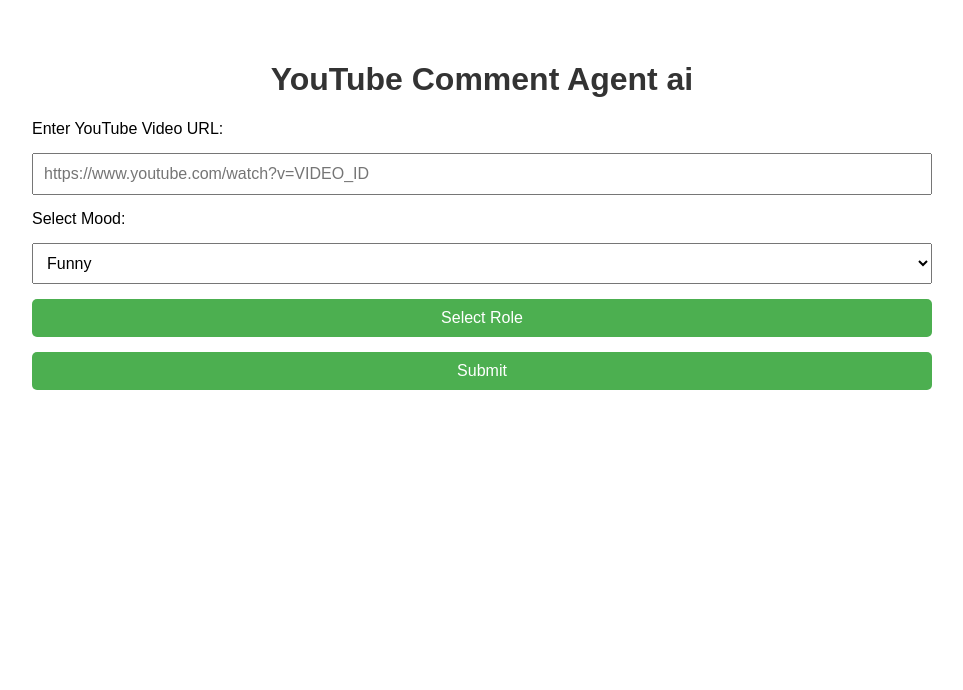
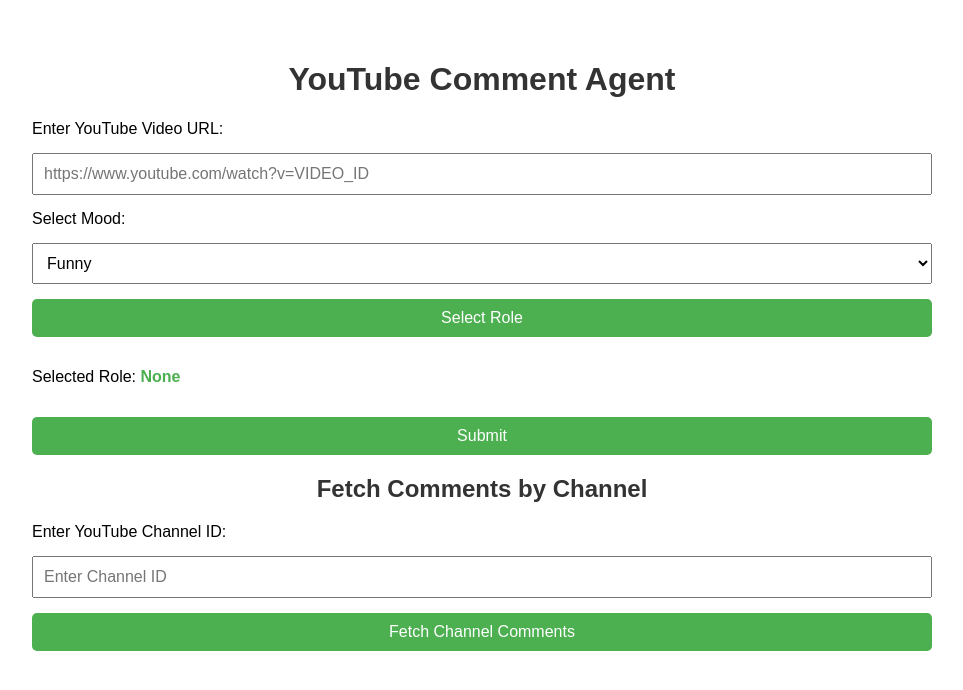
Before and after one commit to boyatlanta/youtube_comment_agent, a Flask app: page / in a window 1280 px wide. Shown: the top 690 px of the page, without its empty margins (8-971 px from the left). Run offline with Flask 3, Linux system fonts and the light colour scheme.

Commit message:
Update index.html

```diff
--- a/templates/index.html
+++ b/templates/index.html
@@ -5,7 +5,6 @@
     <meta name="viewport" content="width=device-width, initial-scale=1.0">
     <title>YouTube Comment Agent</title>
     <style>
-        /* Your existing styles remain unchanged */
         body {
             font-family: Arial, sans-serif;
             margin: 20px;
@@ -51,27 +50,33 @@
             border: 1px solid #ddd;
             padding: 12px;
             text-align: left;
-            vertical-align: top; /* Aligns textareas properly */
+            vertical-align: top;
         }
         th {
             background-color: #f4f4f4;
             font-weight: bold;
         }
         .generate-reply-column, .edit-reply-column {
-            width: 40%; /* Ensure "Edit Reply" matches "Generated Reply" */
+            width: 40%;
         }
         .approve-column {
             width: 20%;
         }
         textarea {
-            width: 100%; /* Textarea fills the column */
-            height: 150px; /* Adjustable height */
+
+            width: 100%; /* Ensures the textarea spans the full width of the column */
+            max-width: 600px; /* Prevents it from getting too wide */
+            height: 300px; /* Increase height for better editing space */
             padding: 10px;
             font-size: 14px;
             line-height: 1.5;
             border: 1px solid #ccc;
             border-radius: 5px;
-            resize: vertical; /* Allow vertical resizing */
+            resize: vertical; /* Allows users to manually resize vertically */
+            background-color: #f9f9f9; /* Light background for better readability */
+            box-shadow: 0 2px 4px rgba(0, 0, 0, 0.1); /* Subtle shadow for a lifted effect */
+}
+
         }
         .center {
             text-align: center;
@@ -123,10 +128,14 @@
         .close:hover {
             color: black;
         }
+        .highlight {
+            font-weight: bold;
+            color: #4CAF50;
+        }
     </style>
 </head>
 <body>
-    <h1>YouTube Comment Agent ai</h1>
+    <h1>YouTube Comment Agent</h1>
     <form id="youtubeForm">
         <label for="youtubeUrl">Enter YouTube Video URL:</label>
         <input type="text" id="youtubeUrl" placeholder="https://www.youtube.com/watch?v=VIDEO_ID" required>
@@ -140,12 +149,23 @@
 
         <input type="hidden" id="role" name="role">
         <button type="button" onclick="openRolePopup()">Select Role</button>
+        <p>Selected Role: <span id="selectedRoleDisplay" class="highlight">None</span></p>
         <button type="submit">Submit</button>
     </form>
 
+<!-- New section for fetching channel-level comments -->
+    <div>
+        <h2>Fetch Comments by Channel</h2>
+        <form id="channelForm">
+            <label for="channelId">Enter YouTube Channel ID:</label>
+            <input type="text" id="channelId" placeholder="Enter Channel ID" required>
+            <button type="button" onclick="fetchChannelComments()">Fetch Channel Comments</button>
+        </form>
+    </div>
+
+
     <div id="result" class="result" style="display: none;"></div>
 
-    <!-- Approval Section -->
     <div id="approvalSection" class="approval-section" style="display: none;">
         <h2>Review and Approve Replies</h2>
         <form id="approvalForm">
@@ -158,9 +178,7 @@
                         <th class="approve-column">Approve</th>
                     </tr>
                 </thead>
-                <tbody id="approvalTableBody">
-                    <!-- Replies will be dynamically added here -->
-                </tbody>
+                <tbody id="approvalTableBody"></tbody>
             </table>
             <div class="center">
                 <button type="submit">Submit Approved Replies</button>
@@ -191,7 +209,7 @@
 
         function setRole(role) {
             document.getElementById('role').value = role;
-            alert(`Role set to: ${role}`);
+            document.getElementById('selectedRoleDisplay').textContent = role === 'owner' ? 'Owner' : 'Community Member';
             closeRolePopup();
         }
 
@@ -221,7 +239,7 @@
             }
 
             try {
-                const response = await fetch('/api/process', {
+                const response = await fetch('http://127.0.0.1:5000/process', {
                     method: 'POST',
                     headers: { 'Content-Type': 'application/json' },
                     body: JSON.stringify({ url: youtubeUrl, role, mood }),
@@ -263,7 +281,7 @@
             })).filter(reply => reply.approve);
 
             try {
-                const response = await fetch('/api/approve', {
+                const response = await fetch('http://127.0.0.1:5000/approve', {
                     method: 'POST',
                     headers: { 'Content-Type': 'application/json' },
                     body: JSON.stringify({ approvedReplies }),
@@ -277,6 +295,52 @@
                 alert(`Error submitting approved replies: ${error.message}`);
             }
         });
+
+        function fetchChannelComments() {
+        const channelId = document.getElementById('channelId').value;
+        const resultDiv = document.getElementById('result');
+        const approvalSection = document.getElementById('approvalSection');
+        const approvalTableBody = document.getElementById('approvalTableBody');
+
+        resultDiv.style.display = 'none';
+        approvalSection.style.display = 'none';
+        resultDiv.innerHTML = '';
+        approvalTableBody.innerHTML = '';
+
+        if (!channelId) {
+            alert('Please enter a valid YouTube Channel ID.');
+            return;
+        }
+
+        fetch(`http://127.0.0.1:5000/fetch-channel-comments?channelId=${channelId}`)
+            .then(response => response.json())
+            .then(data => {
+                if (data.pending_replies && data.pending_replies.length > 0) {
+                    data.pending_replies.forEach((reply, index) => {
+                        const row = document.createElement('tr');
+                        row.innerHTML = `
+                            <td>${reply.text}</td>
+                            <td><textarea name="approvedReply_${index}"></textarea></td>
+                            <td>${reply.author}</td>
+                            <td class="center"><input type="checkbox" name="approve_${index}"></td>
+                        `;
+                        approvalTableBody.appendChild(row);
+                    });
+                    approvalSection.style.display = 'block';
+                } else {
+                    resultDiv.style.display = 'block';
+                    resultDiv.innerHTML = '<h3>No comments found for this channel.</h3>';
+                }
+            })
+            .catch(error => {
+                resultDiv.style.display = 'block';
+                resultDiv.innerHTML = `<h3>Error:</h3><pre>${error.message}</pre>`;
+                console.error('Error fetching channel comments:', error);
+            });
+    }
+
+
+
     </script>
 </body>
 </html>
```
